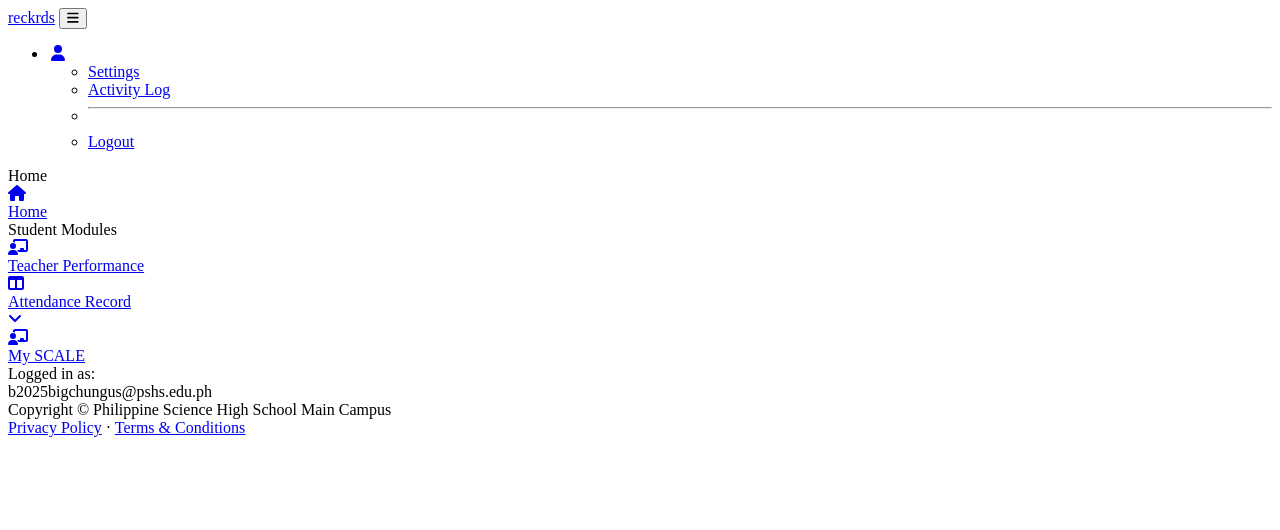
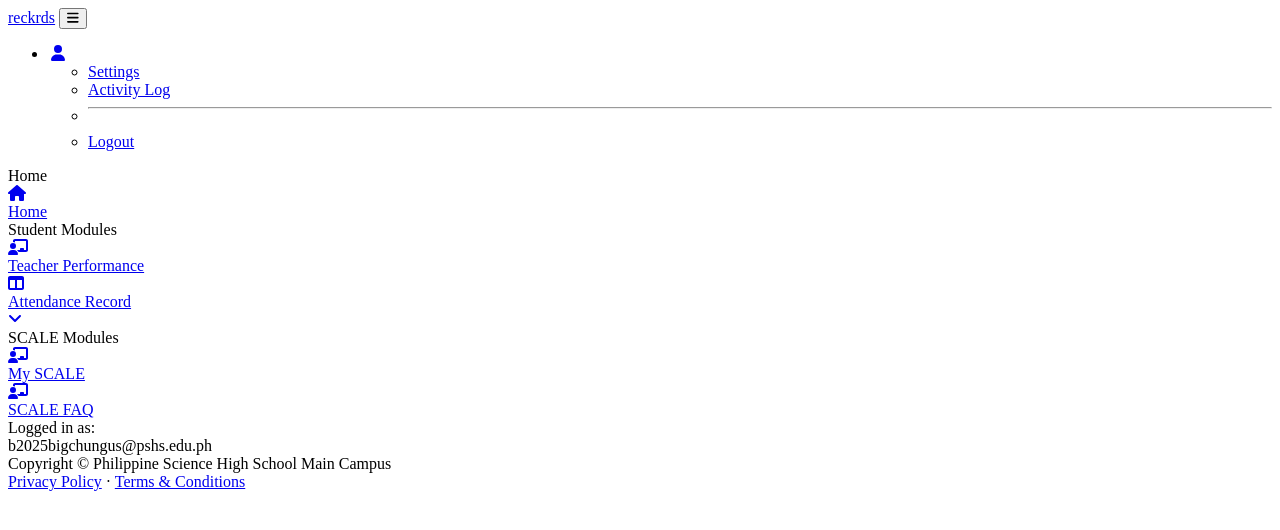
Before and after one commit to Adam-Lanuza/Scale_Website, a PHP site: page /scale/mySCALE.php in a window 1280 px wide. Shown: the top 530 px of the page. Run offline with PHP 8.4, Linux system fonts and the light colour scheme; some libraries are stand-ins or nearby versions.

Commit message:
Update mySCALE.php
- Updated navbar

```diff
--- a/scaleSite/scale/mySCALE.php
+++ b/scaleSite/scale/mySCALE.php
@@ -62,15 +62,22 @@
 								<div class="sb-sidenav-collapse-arrow"><i class="fas fa-angle-down"></i></div>
 							</a>
 
+							<!--All modules below should ideally be placed in one expanding module-->
+							<div class="sb-sidenav-menu-heading">SCALE Modules</div>
 							<a class="nav-link" href="/scaleSite/scale/mySCALE.php">
 								<div class="sb-nav-link-icon"><i class="fas fa-chalkboard-user"></i></div>
 								My SCALE
+							</a>
+							<a class="nav-link" href="/scaleSite/scale/scaleFAQ.php">
+								<div class="sb-nav-link-icon"><i class="fas fa-chalkboard-user"></i></div>
+								SCALE FAQ
 							</a>
 						</div>
 					</div>
 					<div class="sb-sidenav-footer">
 						<div class="small">Logged in as:</div>
-						b2025bigchungus@pshs.edu.ph                    </div>
+						b2025bigchungus@pshs.edu.ph
+					</div>
 				</nav>
 			</div>
 			<div id="layoutSidenav_content">
```
